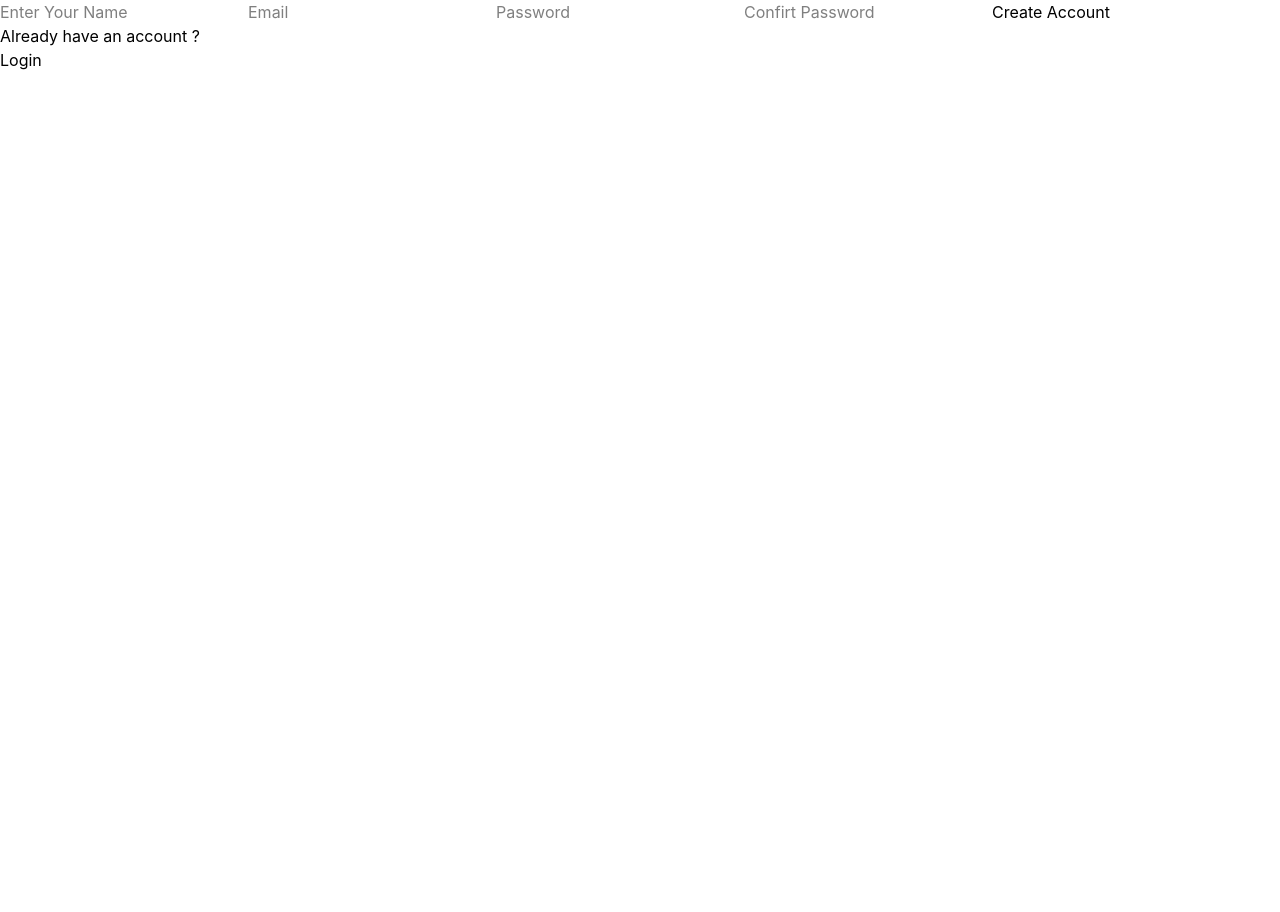
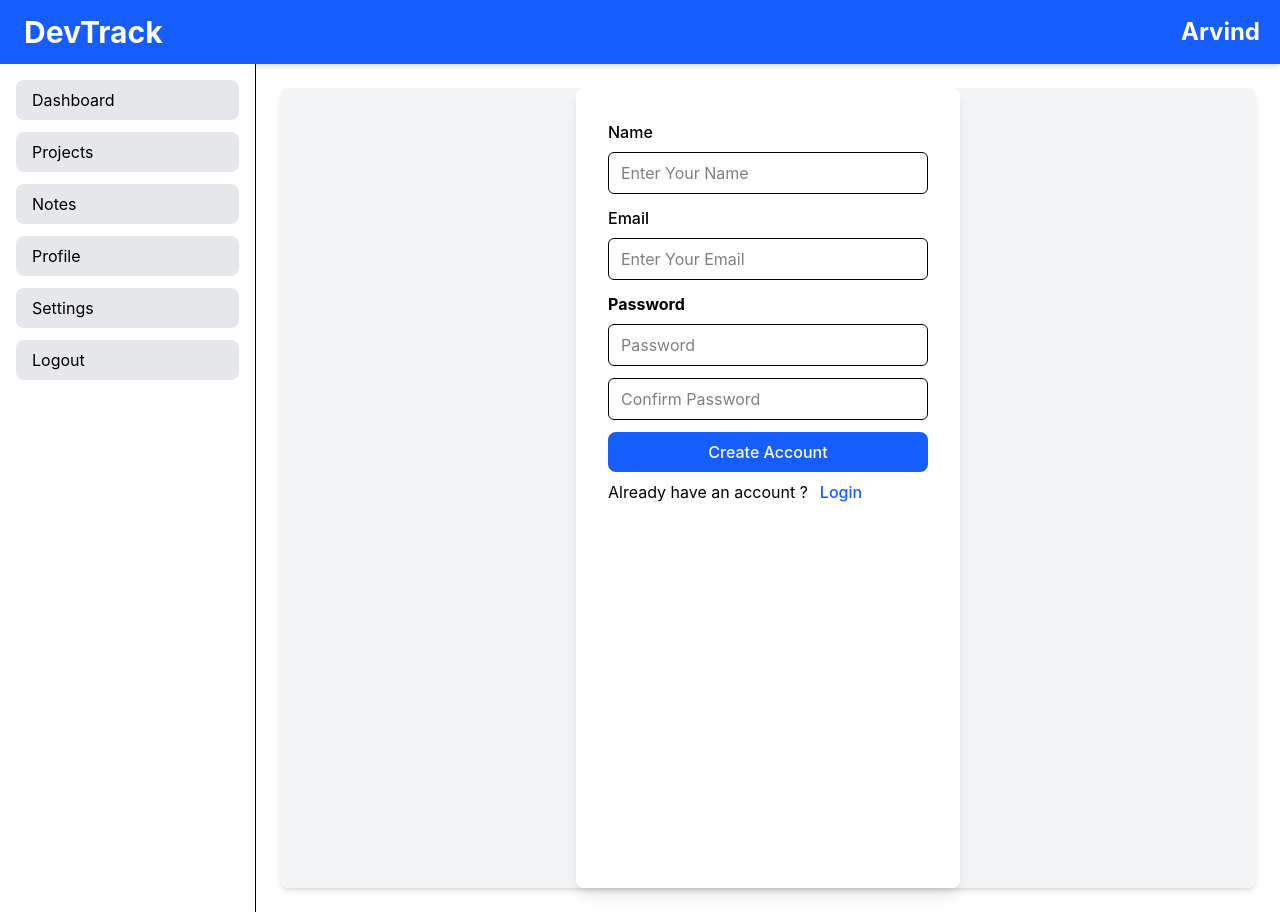
Before and after one commit to arvindshah07/DevTrack, a React (Vite) app: page /signup in a window 1280 px wide. Before the commit the page ends 800 px from the top, so only its background shows below. Built offline with nearby package versions, Linux system fonts and the light colour scheme.

Commit message:
Day 8: Build signup page with form validation

```diff
--- a/src/pages/Signup.jsx
+++ b/src/pages/Signup.jsx
@@ -1,17 +1,85 @@
 import React from 'react'
+import { useState } from 'react'
+import Layout from '../components/layout/Layout';
+import { Link } from 'react-router-dom';
+function Signup() {
+  const [name,setName]=useState("");
+  const [email,setEmail]=useState("");
+  const[password,setPassword]=useState("");
+  const[confirmPassword,setConfirmPassword]=useState("");
+  const handleSubmit=(e)=>{
+    e.preventDefault();
+    if(password!==confirmPassword){
+      alert("Password Doesn't match !")
+      return ;
+    }
+    if(name.trim()==="" || email.trim()=="" || password.trim()===""
+     || confirmPassword.trim()===""){
+      alert("Please fill all fields");
+      return ;
+    }
+    console.log(name,email,password);
+   setName("");
+   setEmail("");
+   setPassword("");
+   setConfirmPassword("");
 
-function Signup() {
+  }
   return (
-    <div>
-      <input type="text" placeholder='Enter Your Name' />
-      <input type="text" placeholder='Email' />
-      <input type="password" placeholder='Password'></input>
-      <input type="password" placeholder='Confirt Password'></input>
-      <button>Create Account</button>
+      <Layout>
+    <div className='flex justify-center bg-gray-100 rounded-lg shadow-md min-h-screen'>
+
+      <form className='bg-white p-8 rounded-lg shadow-lg w-96'
+      onSubmit={handleSubmit}
+      >
+
+<div className=''>
+        <label className='  font-medium block mb-2' htmlFor='name'>Name</label>
+        <input type="text" placeholder='Enter Your Name'
+         value={name} className='px-3 py-2 mb-3 border rounded-md w-full outline-none focus:ring-2 focus:ring-blue-500'
+         id='name'
+         onChange={(e)=>setName(e.target.value)}
+         required
+        />
+        </div>
+      <div>
+         <label className='font-medium mb-2 block'>Email</label>
+         <input type="email" placeholder='Enter Your Email' value={email}
+         className='border w-full px-3 py-2 mb-3 outline-none rounded-md focus:ring-2 focus:ring-blue-500'
+         onChange={(e)=>(setEmail(e.target.value))}
+         />
+      </div>
+      <div>
+
+        <label className='font-bold block mb-2'>Password</label>
+       <input type="password" placeholder='Password'
+       value={password}
+       className='border w-full px-3 py-2 mb-3 outline-none rounded-md focus:ring-2 focus:ring-blue-500'
+       onChange={(e)=>{(setPassword(e.target.value))}}
+       >
+
+       </input>
+       <input type="password" placeholder='Confirm Password'
+       value={confirmPassword}
+       onChange={(e)=>setConfirmPassword(e.target.value)}
+       className='border w-full px-3 py-2 mb-3 outline-none rounded-md focus:ring-2 focus:ring-blue-500'></input>
+      </div>
+      <div>
+        <button className='bg-blue-600 w-full mb-2 text-white font-medium p-2 rounded-lg hover:bg-blue-700 cursor-pointer'
+        type="submit"
+        >Create Account</button>
+      </div>
+
+      <div className='flex'>
       <p>Already have an account ?</p>
-      <button>Login</button>
+      <Link to="/login" className='text-blue-600 font-medium hover:underline mx-3'>Login</Link>
+      </div>
+
+
+      </form>
 
     </div>
+      </Layout>
   )
 }
 
```
